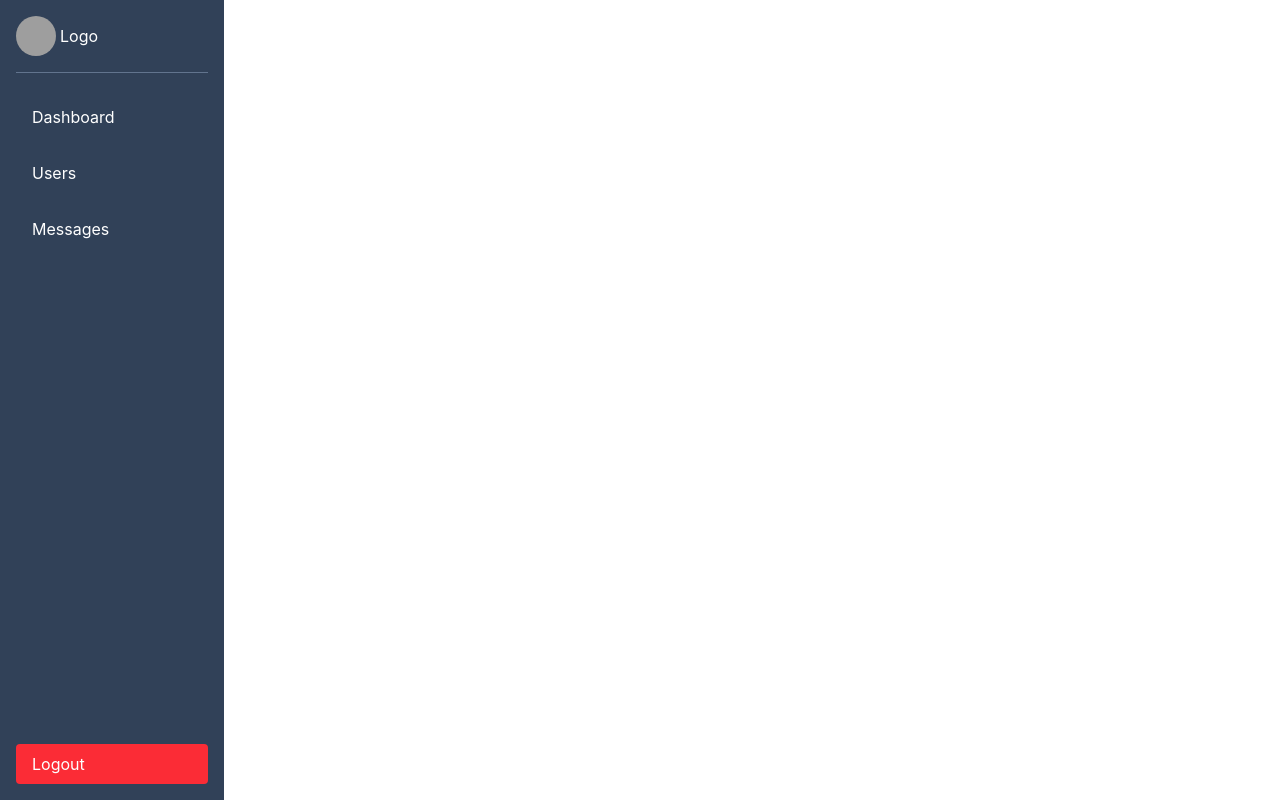
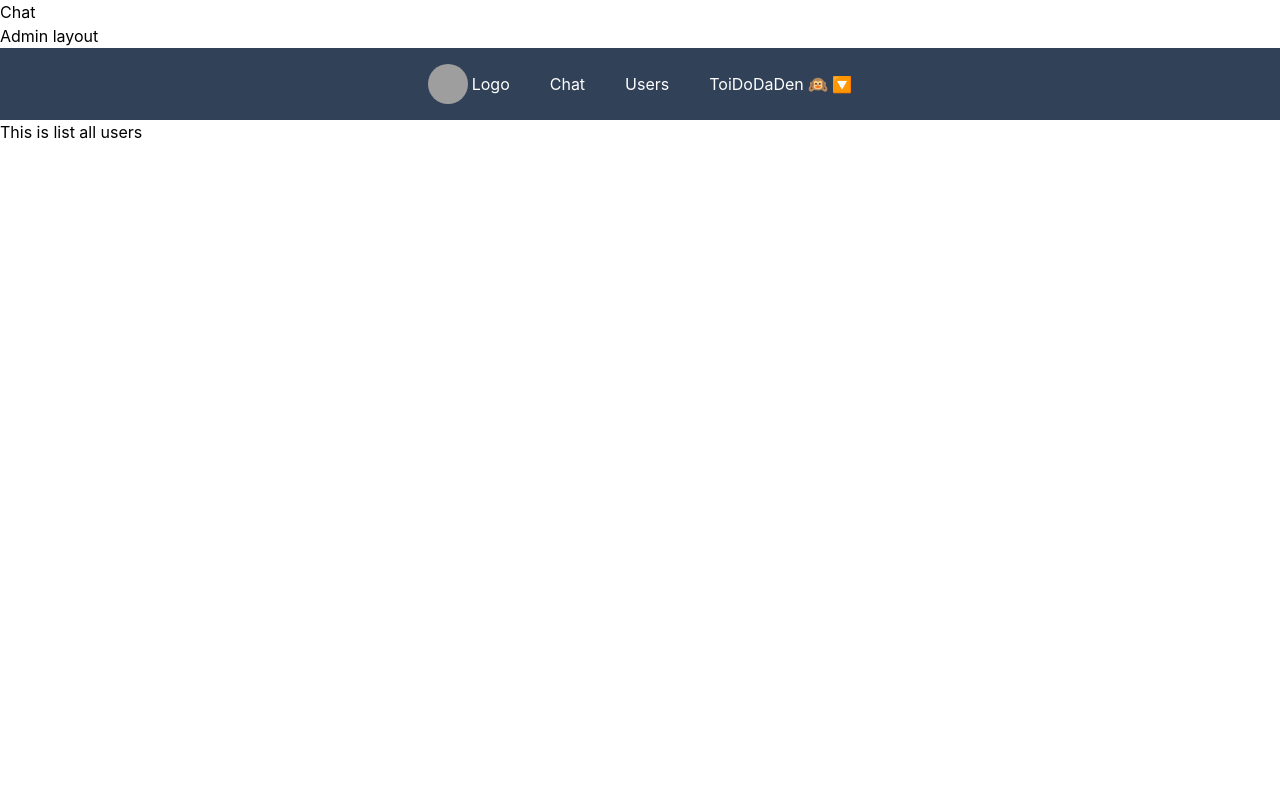
Before and after one commit to TruongTuanDung2001/Chat-app, a React app: page /users in a window 1280 px wide. Built offline with nearby package versions, Linux system fonts and the light colour scheme; grey boxes are pictures that could not be loaded; the HTML template or start-up script is replaced by a standard one.

Commit message:
Add file users.jsx to view all users, fix error change the path router

```diff
--- a/src/App.jsx
+++ b/src/App.jsx
@@ -1,5 +1,5 @@
 // import { Link } from "react-router-dom";
-import { Route, Routes } from "react-router-dom";
+import { Link, Navigate, Route, Routes } from "react-router-dom";
 //
 import MainNavbar from "./components/MainNavbar";
 import AdminNavbar from "./components/AdminNavbar";
@@ -14,13 +14,15 @@ import MessagesAdminPage from "./pages/Admin/Messages";
 import UsersAdminPage from "./pages/Admin/Users";
 import AdminLayout from "./layouts/AdminLayout";
 import MainLayout from "./layouts/MainLayout";
+import Users from "./pages/Users/Users";
 
 // Local
 function App() {
   return (
     <div>
       {/* <MainNavbar /> */}
-      <AdminNavbar />
+      <Link to="/chat">Chat</Link> <br />
+      <Link to="/admin">Admin layout</Link>
       {/* <h1 className="text-2xl font-bold text-blue-600">Hello World!</h1> */}
       {/* pages */}
       <AppRoutes />
@@ -35,14 +37,18 @@ function AppRoutes() {
       <Route path="/login" element={<LoginPage />} />
 
       {/* user */}
-      <Route element={<MainLayout />}>
-      <Route path="chat" element={<ChatPage />} />
+      <Route path="/" element={<MainLayout />}>
+        <Route index element={<Navigate to="/chat" replace/> } />
+        <Route path="chat" element={<ChatPage />} />
+        {/* Dùng để xem thông tin của bản thân */}
+        <Route path="profile" element={<ProfilePage />} />
 
-      {/* Dùng để xem thông tin của bản thân */}
-      <Route path="profile" element={<ProfilePage />} />
+        {/* Dùng để xem danh sách tất cả users, xem thôi kh được chỉnh sửa */}
+        <Route path="users" element={<Users />} />
 
-      {/* Dùng để xem profile user của người khác */}
-      <Route path="users/:id" element={<UserProfile />} />
+        {/* Dùng để xem profile 1 user trong danh sách users ở trên theo id user*/}
+        <Route path="users/:id" element={<UserProfile />} />
+
       </Route>
 
       {/* admin */}
--- a/src/components/MainNavbar.jsx
+++ b/src/components/MainNavbar.jsx
@@ -3,10 +3,8 @@ import { Link } from "react-router-dom";
 
 // Sau này sẽ tạo ra 2 navbar riêng cho 2 layout là main layout và admin layout
 export default function MainNavbar() {
-  const [openProfile, setOpenProfile] = useState(true);
+  const [openProfile, setOpenProfile] = useState(false);
   const [user, setUser] = useState("");
-  //   setUser("ToiDoDaDen 🙉");
-  //
   return (
     <div className="main-navbar bg-slate-700 text-white">
       <ul className="flex justify-center gap-10 p-4 items-center ">
@@ -22,7 +20,7 @@ export default function MainNavbar() {
           <Link to="/chat">Chat</Link>
         </li>
         <li>
-          <Link to="/users">Users</Link>
+          <Link to="/users/1">Users</Link>
         </li>
         <li className="relative">
           {/* cái button thêm vào mà không thấy nút mà thấy bình thường là tại vì tailwind đã reset css button rồi
@@ -36,7 +34,6 @@ export default function MainNavbar() {
             className="flex items-center gap-1 cursor-pointer"
             onClick={() => setOpenProfile(!openProfile)}
           >
-            {console.log(openProfile)}
             ToiDoDaDen 🙉
             <span
               className={`transition-transform ${openProfile ? "rotate-180" : ""}`}
--- a/src/layouts/AdminLayout.jsx
+++ b/src/layouts/AdminLayout.jsx
@@ -1,10 +1,10 @@
 import { Outlet } from "react-router-dom";
-import MainNavbar from "../components/MainNavbar";
+import AdminNavbar from "../components/AdminNavbar";
 
 export default function AdminLayout(){
     return (
         <div className="admin-layout">
-            <MainNavbar />
+            <AdminNavbar />
 
             <Outlet />
         </div>
--- /dev/null
+++ b/src/pages/Users/Users.jsx
@@ -0,0 +1,7 @@
+export default function Users(){
+    return (
+        <div className="list-users">
+            <h3>This is list all users</h3>
+        </div>
+    )
+}
```
